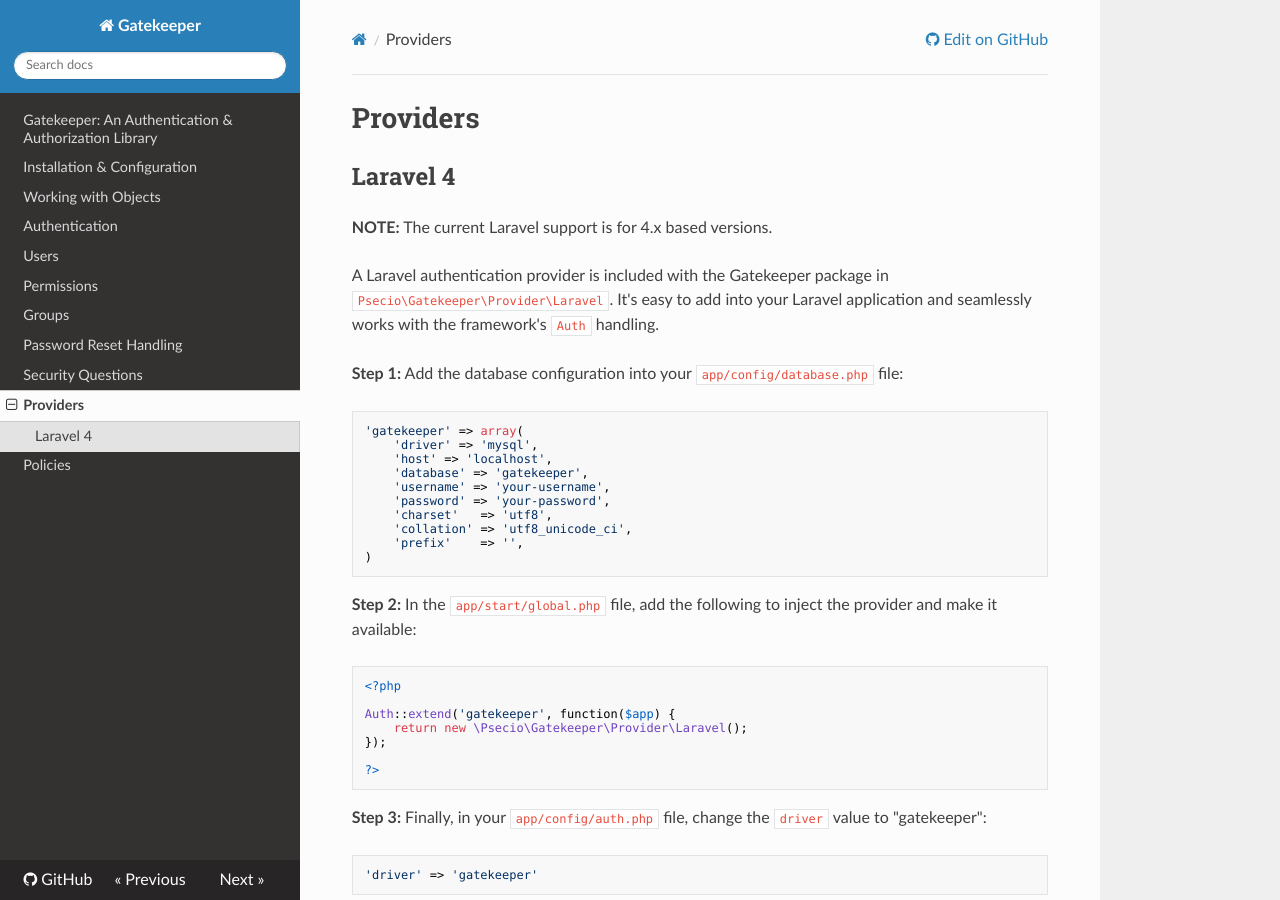
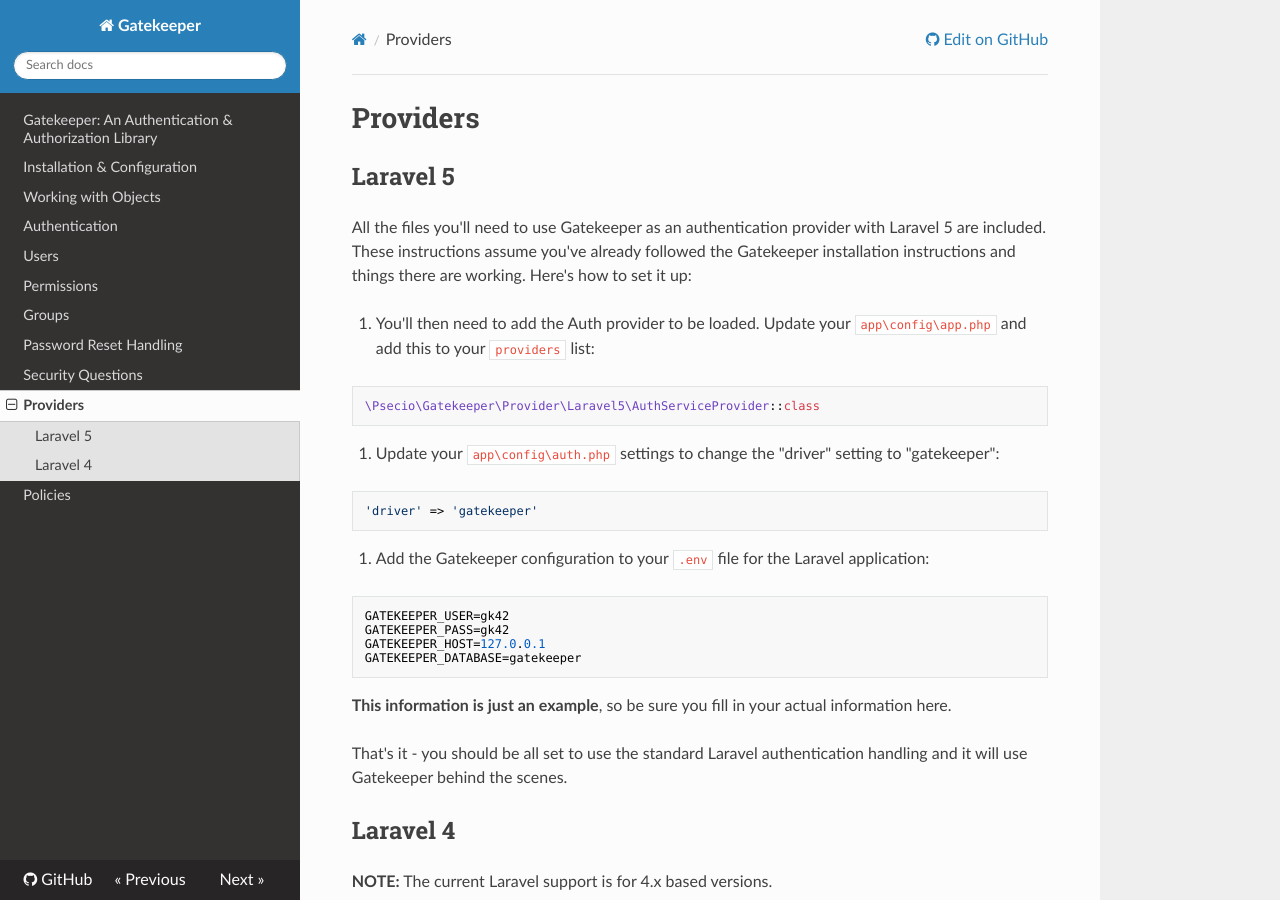
Before and after one commit to psecio/gatekeeper, an MkDocs documentation site: the page built from docs/providers.md, in a window 1280 px wide and 900 px high. Built offline with MkDocs 1.6.1, drawn with Linux system fonts in a browser that asks for light colours; nearby versions of some CDN libraries; old or Windows-style settings are respelled for this version of MkDocs.

Commit message:
updating Provider documentation for the Laravel 5 provider

````diff
--- a/docs/providers.md
+++ b/docs/providers.md
@@ -1,4 +1,34 @@
 # Providers
+
+## Laravel 5
+
+All the files you'll need to use Gatekeeper as an authentication provider with Laravel 5 are included. These instructions assume you've already followed the Gatekeeper installation instructions and things there are working. Here's how to set it up:
+
+1. You'll then need to add the Auth provider to be loaded. Update your `app\config\app.php` and add this to your `providers` list:
+
+```php
+\Psecio\Gatekeeper\Provider\Laravel5\AuthServiceProvider::class
+```
+
+2. Update your `app\config\auth.php` settings to change the "driver" setting to "gatekeeper":
+
+```php
+'driver' => 'gatekeeper'
+```
+
+3. Add the Gatekeeper configuration to your `.env` file for the Laravel application:
+
+```php
+GATEKEEPER_USER=gk42
+GATEKEEPER_PASS=gk42
+GATEKEEPER_HOST=127.0.0.1
+GATEKEEPER_DATABASE=gatekeeper
+```
+
+**This information is just an example**, so be sure you fill in your actual information here.
+
+That's it - you should be all set to use the standard Laravel authentication handling and it will use Gatekeeper behind the scenes.
+
 
 ## Laravel 4
 
````
